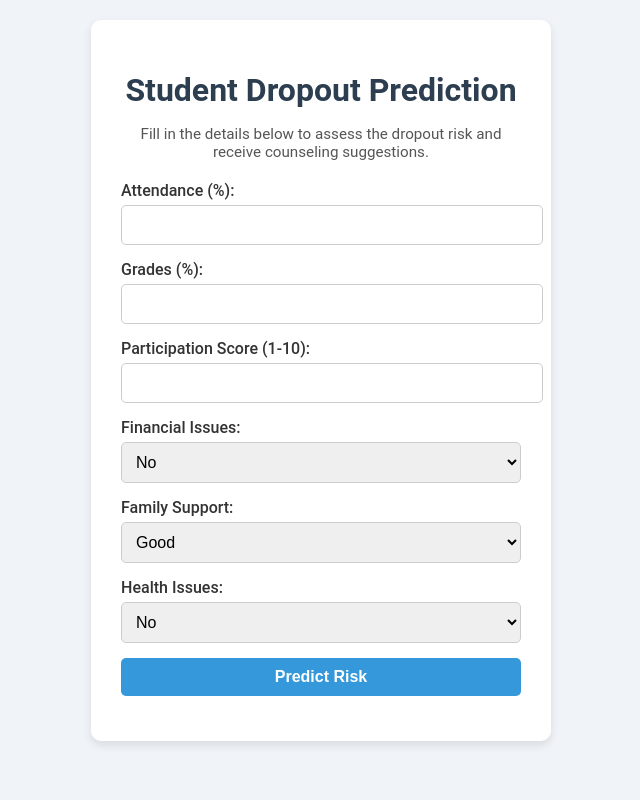
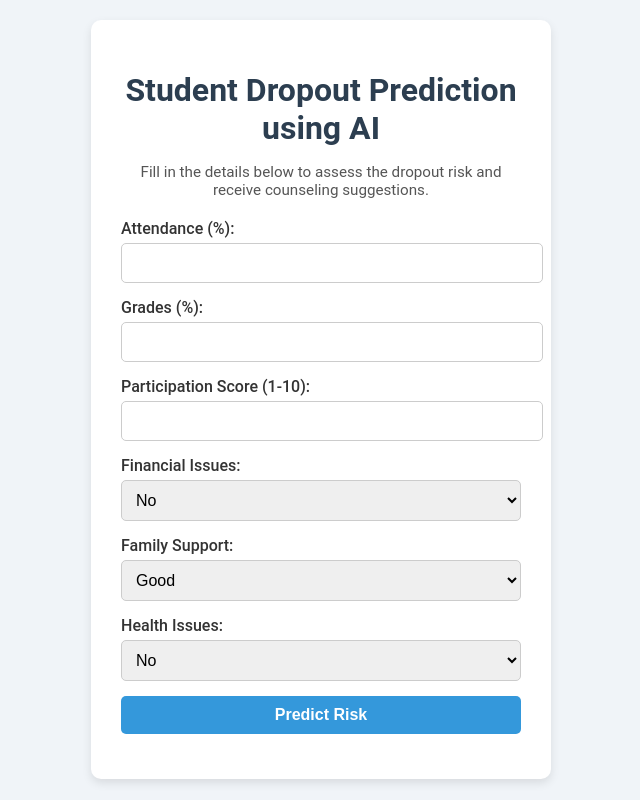
Before and after one commit to Vamsi59/drop_frontend, a plain HTML site: page index.html in a window 1280 px wide. Shown: the whole page, without its empty margins (319-959 px from the left). Drawn offline with Linux system fonts and the light colour scheme.

Commit message:
Update index.html

```diff
--- a/index.html
+++ b/index.html
@@ -2,12 +2,12 @@
 <html lang="en">
 <head>
     <meta charset="UTF-8" />
-    <title>Student Dropout Prediction using AI</title>
+    <title>Student Dropout Prediction</title>
     <link rel="stylesheet" href="style.css" />
 </head>
 <body>
     <div class="container">
-        <h1>Student Dropout Prediction</h1>
+        <h1>Student Dropout Prediction using AI</h1>
         <p>Fill in the details below to assess the dropout risk and receive counseling suggestions.</p>
 
         <form id="dropoutForm">
```
